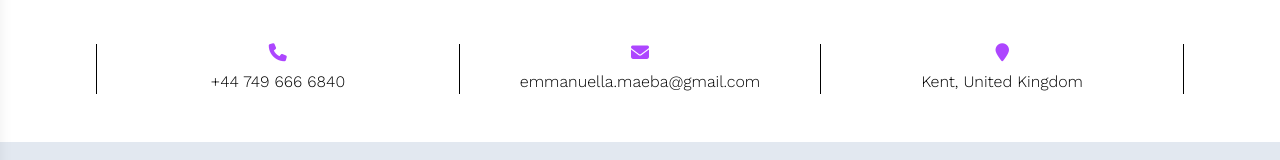
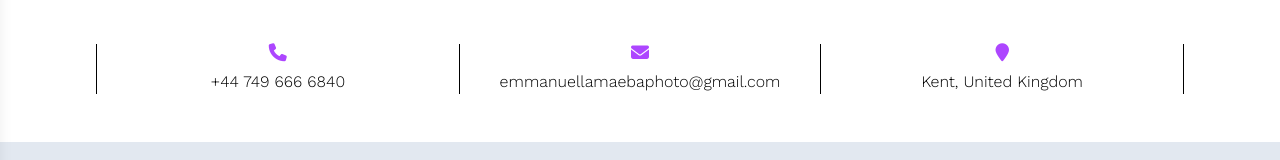
Before and after one commit to emjjkk/emmanuellamaebaphotography.co.uk, a React (Vite) app: page /contacts in a window 1280 px wide. Shown: the part 324-484 px from the top of the page. Built offline with nearby package versions, Linux system fonts and the light colour scheme.

Commit message:
Update Contact.jsx

```diff
--- a/src/routes/Contact.jsx
+++ b/src/routes/Contact.jsx
@@ -15,7 +15,7 @@
                     </div>
                     <div className="flex flex-col items-center justify-center md:w-1/3 md:border-x mb-5 md:mb-0">
                         <i className="fa-solid fa-envelope text-purple-500 text-lg mb-2"></i>
-                        <p className="text-md font-light">emmanuella.maeba@gmail.com</p>
+                        <p className="text-md font-light">emmanuellamaebaphoto@gmail.com</p>
                     </div>
                     <div className="flex flex-col items-center justify-center md:w-1/3 md:border-r">
                         <i className="fa-solid fa-map-marker text-purple-500 text-lg mb-2"></i>
```
